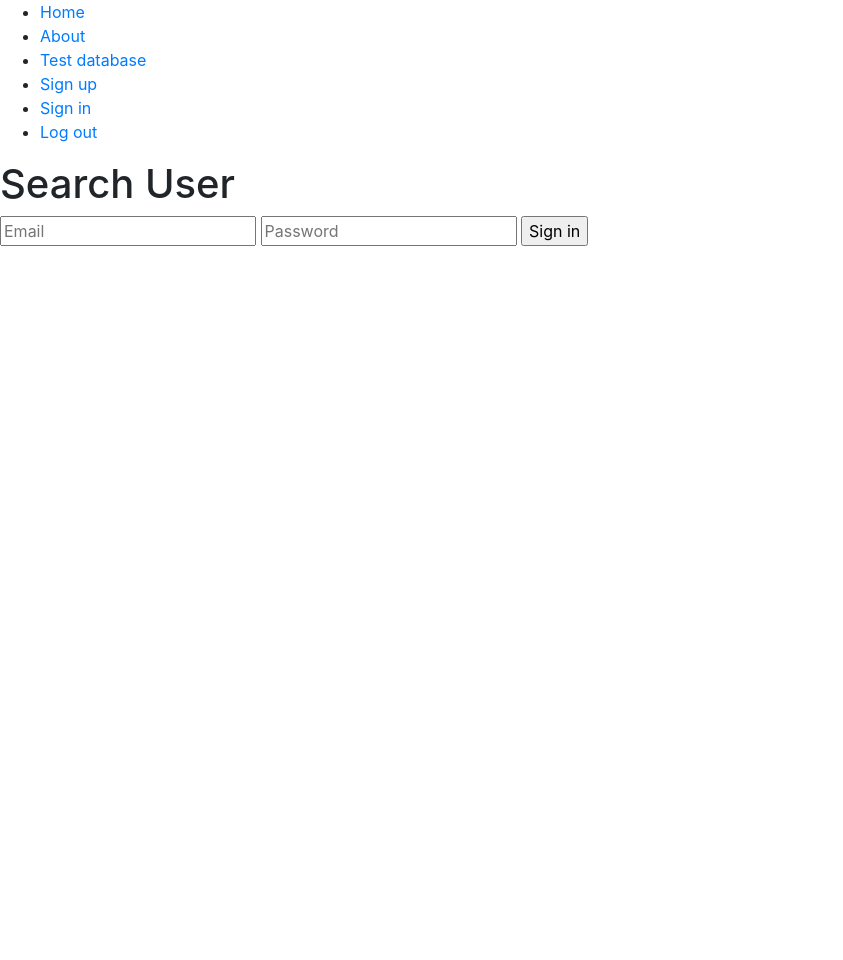
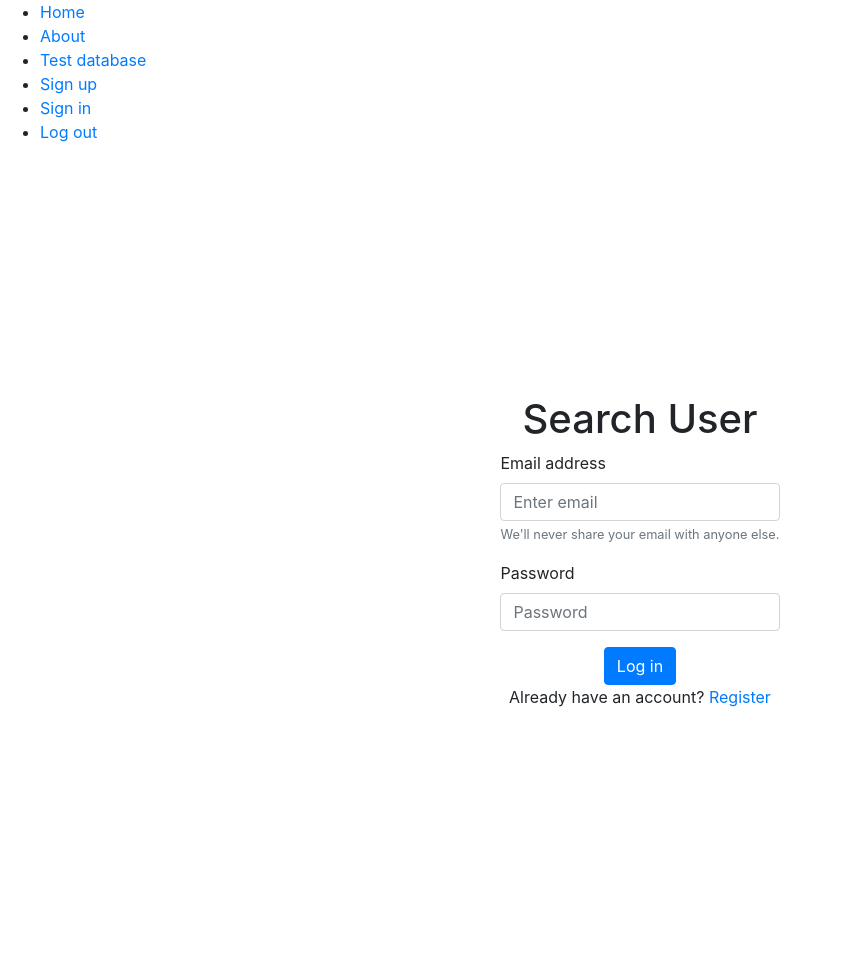
Before and after one commit to 0-BSCode/paper-trail, a PHP site: the page made by src/views/Auth/signin.php in a window 1280 px wide. Shown: the whole page, without its empty margins (0-843 px from the left). Before the commit the page ends 246 px from the top, so only its background shows below. Run offline with PHP 8.4, Linux system fonts and the light colour scheme; the template is opened without the code that fills it, so the values that code supplies are empty; the visitor is signed in with stand-in values (Sample User, id 1); some libraries are stand-ins or nearby versions.

Commit message:
Sign in page

```diff
--- /dev/null
+++ b/public/css/config.css
@@ -0,0 +1,3 @@
+body {
+  height: 100vh;
+}
--- a/src/views/Auth/signin.php
+++ b/src/views/Auth/signin.php
@@ -1,9 +1,25 @@
 <?php require_once APPROOT . '/src/views/include/header.php'; ?>
-<h1>Search User</h1>
-<form action="<?= URLROOT; ?>/auth/signin" method="post">
-    <input type="text" name="email" placeholder="Email">
-    <input type="password" name="password" placeholder="Password">
-    <input type="submit" value="Sign in">
-</form>
-
+<main class="h-100 d-flex flex-column px-5 justify-content-center align-items-center">
+    <h1>Search User</h1>
+    <form action="<?= URLROOT; ?>/auth/signin" method="post">
+        <div class="form-group">
+            <label for="email">Email address</label>
+            <input type="email" class="form-control" id="email" aria-describedby="emailHelp" placeholder="Enter email"
+                name="email">
+            <small id="emailHelp" class="form-text text-muted">We'll never share your email with anyone
+                else.</small>
+        </div>
+        <div class="form-group">
+            <label for="password">Password</label>
+            <input type="password" class="form-control" id="password" placeholder="Password" name="password">
+        </div>
+        <div class="d-flex flex-column align-items-center">
+            <button type="submit" class="btn btn-primary">Log in</button>
+            <p>
+                Already have an account?
+                <a href="<?= URLROOT; ?>/auth/signup">Register</a>
+            </p>
+        </div>
+    </form>
+</main>
 <?php require_once APPROOT . '/src/views/include/footer.php'; ?>
--- a/src/views/include/header.php
+++ b/src/views/include/header.php
@@ -6,13 +6,14 @@
 	<meta name="viewport" content="width=device-width, initial-scale=1.0">
 	<meta http-equiv="X-UA-Compatible" content="ie=edge">
 	<link rel="stylesheet" href="<?= URLROOT; ?>/public/css/bootstrap.min.css" media="screen">
-
+	<link rel="stylesheet" href="<?= URLROOT; ?>/public/css/config.css" media="screen">
 	<title>
 		<?= SITENAME; ?>
 	</title>
 </head>
 
 <body>
+	<?php if (isset($_SESSION['user_id'])): ?>
 		<nav>
 			<ul>
 				<li><a href="<?= URLROOT; ?>"> Home </a></li>
@@ -23,3 +24,4 @@
 				<li><a href="<?= URLROOT; ?>/auth/logout">Log out</a></li>
 			</ul>
 		</nav>
+	<?php endif; ?>
```
Lines whose indentation alone changed are shown as unchanged.
